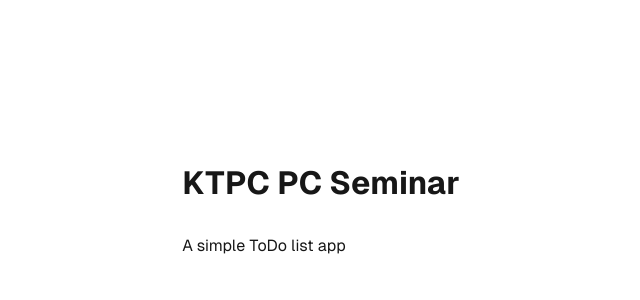
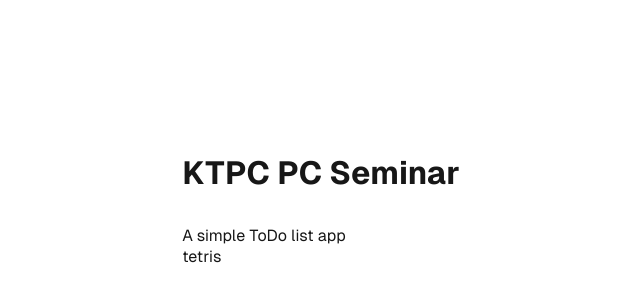
Before and after one commit to Wawawaongaku/ToDo_web, a Next.js app: page / in a window 1280 px wide. Shown: the part 148-448 px from the top of the page, without its empty margins (319-959 px from the left). Built offline with nearby package versions, Linux system fonts and the light colour scheme.

Commit message:
page.tsx を更新

```diff
--- a/src/app/page.tsx
+++ b/src/app/page.tsx
@@ -8,7 +8,7 @@ export default function Home() {
             <main className={styles.main}>
                 <h1 className={styles.title}>KTPC PC Seminar</h1>
                 <p className={styles.description}>
-                    A simple ToDo list app
+                    A simple ToDo list app<br/>tetris
                 </p>
                 <li>
                     <Link href="/todos" className={styles.link}>/todo</Link><br/>
```
